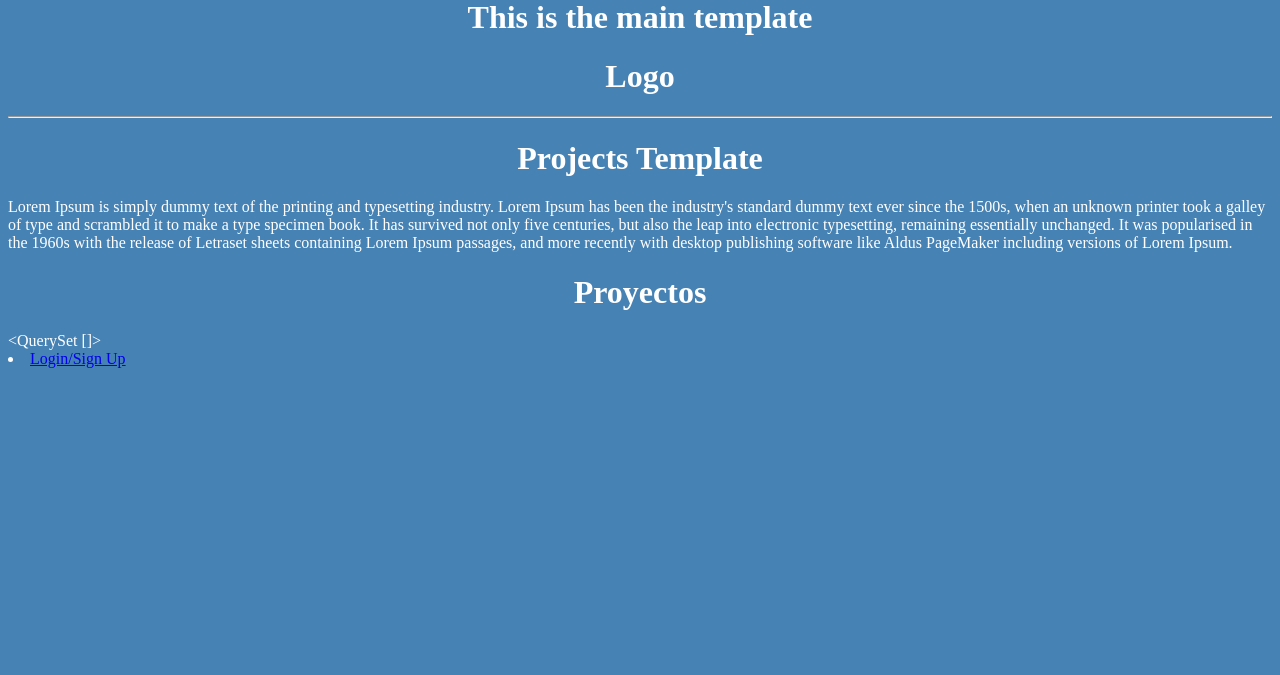
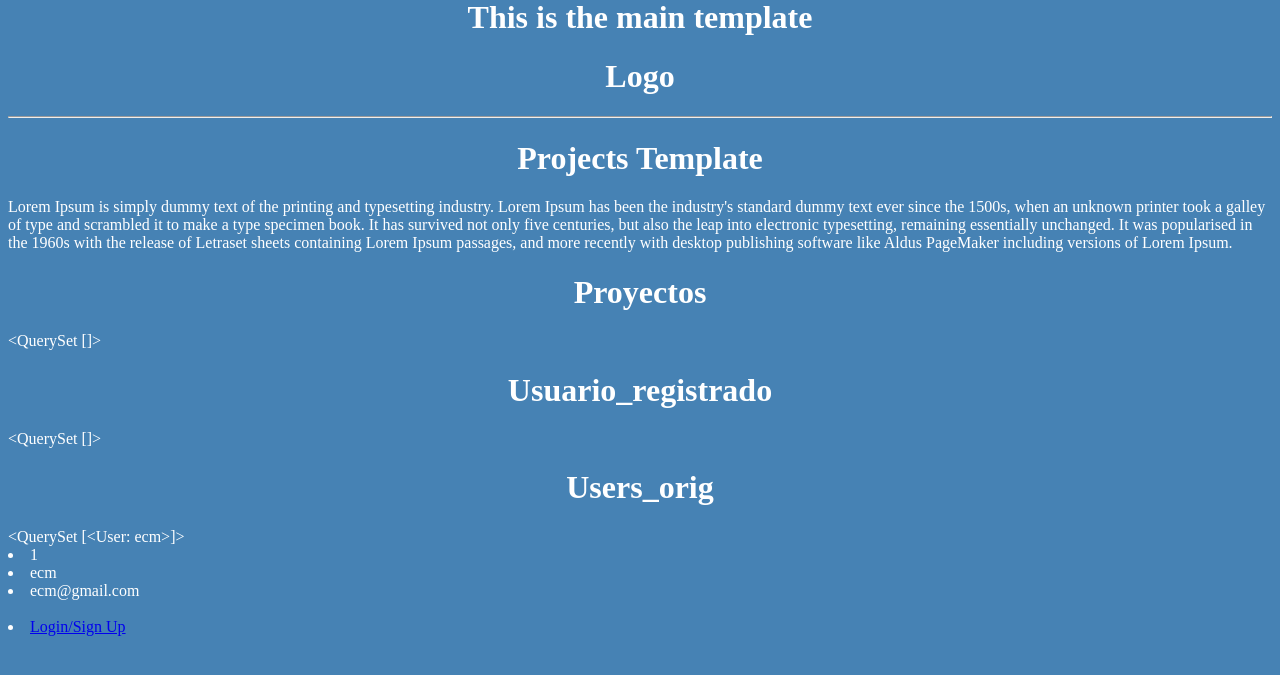
Before and after one commit to erneca/ejercicio2, a Django app: page /projects/ in a window 1280 px wide. Shown: the part 22-697 px from the top of the page. Run offline with Django 4.2, Linux system fonts and the light colour scheme; data comes from the database, SQL or seed files in the repository; data that the repository does not hold is empty.

Commit message:
relacion uno a uno, con ingreso de moneda en usuario y documento

```diff
--- a/projects/admin.py
+++ b/projects/admin.py
@@ -1,6 +1,7 @@
 from django.contrib import admin
 
 # Register your models here.
-from .models import Proyecto
+from .models import Proyecto, Usuario_registrado
 
 admin.site.register (Proyecto)
+admin.site.register (Usuario_registrado)
--- a/projects/views.py
+++ b/projects/views.py
@@ -1,4 +1,5 @@
 import re
+from xml.dom.minidom import Document
 from django.shortcuts import render, redirect
 from django.contrib.auth import login, authenticate, logout
 from django.http import HttpResponse
@@ -13,7 +14,14 @@ from django.views import generic
 
 def projects(request):
     proyectos=models.Proyecto.objects.all()
-    return render(request, 'projects.html', {'proyectos':proyectos})
+    Usuario_reg=models.Usuario_registrado.objects.all()
+    Users_orig=models.User.objects.all()
+    return render(request, 'projects.html', {'proyectos':proyectos, 'Usuario_reg':Usuario_reg,
+    'Users_orig':Users_orig})
+
+#def Usuarios_registrados(request):
+#    Usuario_reg=models.Usuario_registrado.objects.all()
+#    return render(request, 'projects.html', {'Usuario_reg':Usuario_reg})
 
 @login_required(login_url='login')
 def project(request):
@@ -26,6 +34,8 @@ def signup(request):
         email = request.POST['email']
         firstname = request.POST['firstname']
         lastname = request.POST['lastname']
+        document = request.POST['document']
+        moneda = request.POST['moneda']
     # Verifica si existe
         if User.objects.filter(username=username).exists():
             return HttpResponse("Error:El nombre de usuario ya existe")
@@ -41,6 +51,11 @@ def signup(request):
             user.first_name = firstname
             user.last_name = lastname
             user.save()
+            user2=models.Usuario_registrado()
+            user2.usuario_id = user.id
+            user2.document=document
+            user2.moneda=moneda
+            user2.save()
         #return redirect('app:login')
     return render(request, 'signup.html')
 
--- a/templates/projects.html
+++ b/templates/projects.html
@@ -19,6 +19,24 @@
 <br>
 {% endfor %}
 
+<h1> Usuario_registrado</h1>
+{{Usuario_reg}}
+{% for Usuario_reg in Usuario_reg.all %}
+<li>{{Usuario_reg.document}}</li>
+<li>{{Usuario_reg.usuario.id}}</li>
+<li>{{Usuario_reg.moneda}}</li>
+<br>
+{% endfor %}
+
+<h1> Users_orig</h1>
+{{Users_orig}}
+{% for Users_orig in Users_orig.all %}
+<li>{{Users_orig.id}}</li>
+<li>{{Users_orig.username}}</li>
+<li>{{Users_orig.email}}</li>
+<br>
+{% endfor %}
+
 {% if request.user.is_authenticated %}
 <li class="header__menuItem"><a href="{% url 'logout' %}" class="btn btn--sub">Logout</a></li>
 
```
Also changed, not shown: projects/models.py (+32 -1 lines), templates/signup.html (+7 -0 lines), projects/migrations/0004_usuario_registrado_alter_proyecto_id.py (added), projects/migrations/0005_usuario_registrado_moneda.py (added).
